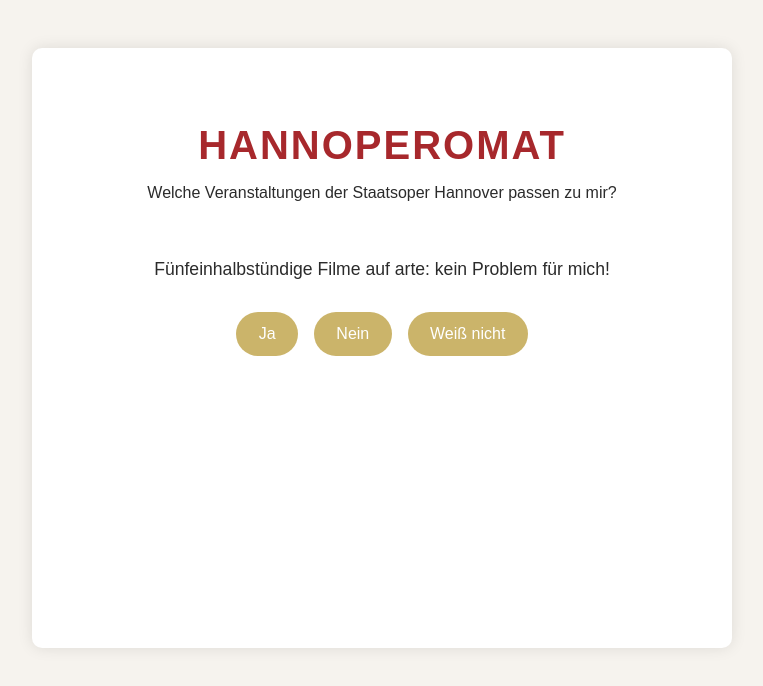
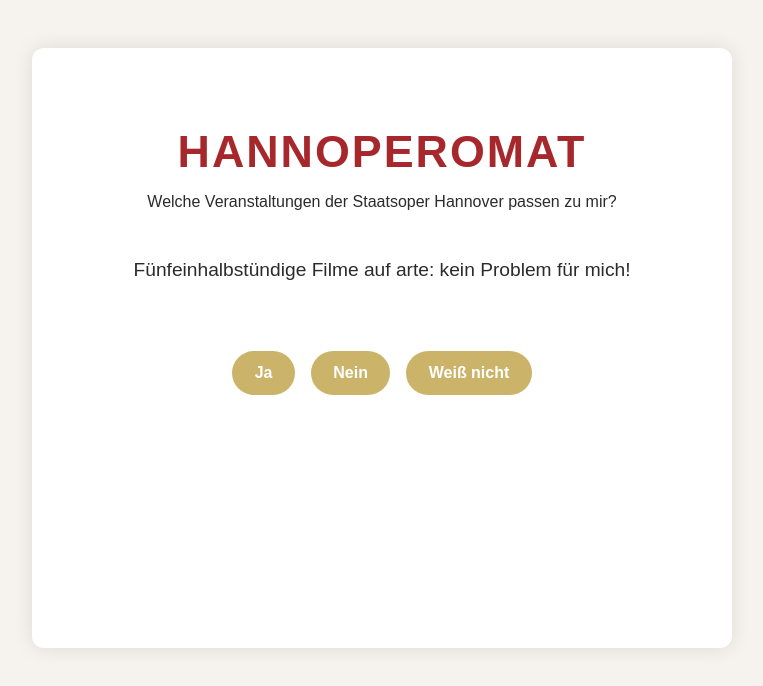
Before and after one commit to Arnoldinho1979/HANNOPEROMAT, a plain HTML site: page index.html in a window 1280 px wide. Shown: the whole page, without its empty margins (258-1021 px from the left). Drawn offline with Linux system fonts and the light colour scheme.

Commit message:
Update index.html

```diff
--- a/index.html
+++ b/index.html
@@ -1,7 +1,7 @@
 <!DOCTYPE html>
 <html lang="de">
 <head>
-  <meta charset="UTF-8">
+  <meta charset="UTF-8" />
   <title>HANNOPEROMAT</title>
   <style>
     :root {
@@ -32,8 +32,8 @@
       min-height: 600px;
       background: white;
       padding: 3rem 2rem;
-      border-radius: 10px;
-      box-shadow: 0 0 15px rgba(0,0,0,0.1);
+      border-radius: 12px;
+      box-shadow: 0 0 20px rgba(0, 0, 0, 0.1);
       text-align: center;
       display: flex;
       flex-direction: column;
@@ -42,12 +42,12 @@
 
     .title-block {
       max-width: 500px;
-      margin: 0 auto 2rem auto;
+      margin: 0 auto 1rem auto;
     }
 
     h1 {
       letter-spacing: 2px;
-      font-size: 2.5rem;
+      font-size: 2.8rem;
       margin-bottom: 0.3rem;
       color: var(--buehnenrot);
     }
@@ -55,7 +55,7 @@
     .subtitle {
       font-size: 1rem;
       color: var(--kohleschwarz);
-      margin-bottom: 0.5rem;
+      margin-bottom: 0.8rem;
     }
 
     #quiz-container {
@@ -63,15 +63,16 @@
     }
 
     #statement {
-      font-size: 1.1rem;
+      font-size: 1.2rem;
       margin-bottom: 2rem;
+      padding: 0 1rem;
+      min-height: 60px;
       word-break: break-word;
-      padding: 0 1rem;
       opacity: 0;
-      transition: opacity 0.4s ease-in;
+      transition: opacity 0.5s ease;
     }
 
-    #statement.fade-in {
+    #statement.visible {
       opacity: 1;
     }
 
@@ -88,18 +89,24 @@
       border: none;
       border-radius: 999px;
       cursor: pointer;
-      transition: background-color 0.2s;
       background-color: var(--goldocker);
       color: white;
+      font-weight: bold;
+      transition: background-color 0.2s;
     }
 
     #buttons button:hover {
       background-color: var(--buehnenrot);
     }
 
+    #result {
+      margin-top: 2rem;
+    }
+
     #result a {
       text-decoration: none;
       color: var(--buehnenrot);
+      font-weight: bold;
     }
 
     .hidden {
@@ -165,11 +172,11 @@
 
     function showNextStatement() {
       if (current < statements.length) {
-        statementEl.classList.remove("fade-in");
+        statementEl.classList.remove("visible");
         setTimeout(() => {
           statementEl.textContent = statements[current];
-          statementEl.classList.add("fade-in");
-        }, 200); // Verzögerung für Eleganz
+          statementEl.classList.add("visible");
+        }, 300);
       } else {
         showResults();
       }
@@ -178,7 +185,7 @@
     function handleAnswer(value) {
       answers.push(value);
       current++;
-      setTimeout(showNextStatement, 400);
+      setTimeout(showNextStatement, 300);
     }
 
     function showResults() {
```
